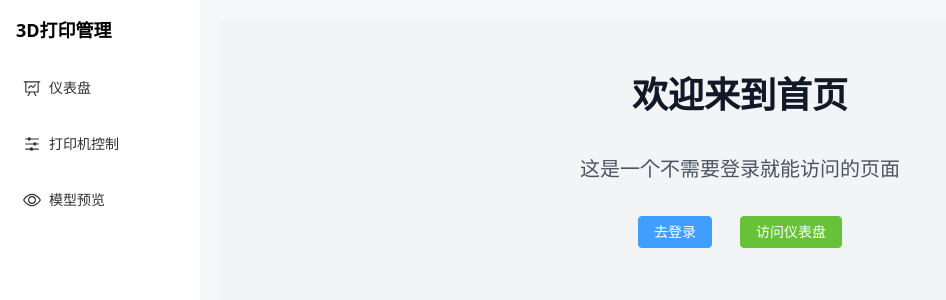
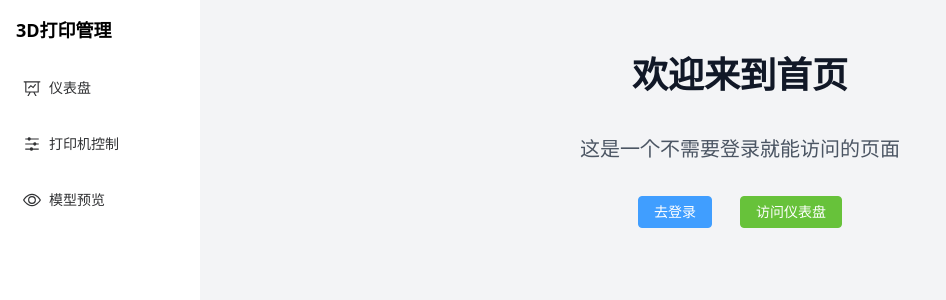
Before and after one commit to yaotutu/trimorph-ai-web, a Vue app: page / in a window 1280 px wide. Shown: the top 300 px of the page, without its empty margins (0-946 px from the left). Built offline with nearby package versions, Linux system fonts and the light colour scheme.

Commit message:
feat(layout): 新增布局组件并更新路由导入路径

```diff
--- a/src/router/index.ts
+++ b/src/router/index.ts
@@ -1,6 +1,6 @@
 import { createRouter, createWebHistory } from 'vue-router';
 import { useAuthStore } from '@/stores/auth';
-import Layout from '@/layout/Layout.vue';
+import Layout from '@/views/layout/Layout.vue';
 
 // 路由配置
 const routes = [
--- a/src/layout/Layout.vue
+++ b/src/views/layout/Layout.vue
@@ -65,4 +65,7 @@ const toggleCollapse = () => {
   height: 100vh;
   overflow: hidden;
 }
+.el-main {
+  --el-main-padding: 0px;
+}
 </style>
```
